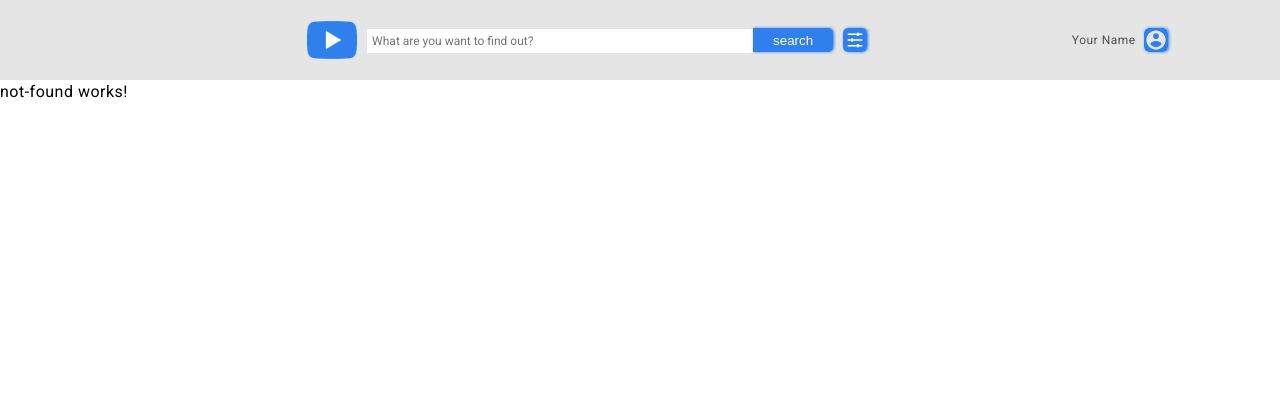
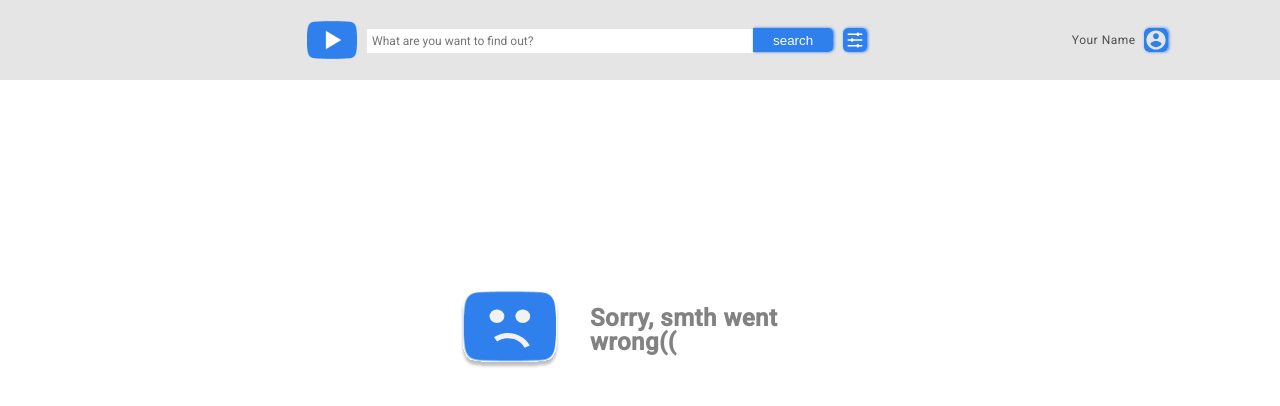
Before and after one commit to totoogg/ANGULAR2024Q3, an Angular app in the folder youtube-client/: page /1 in a window 1280 px wide. Shown: the top 406 px of the page. Built offline with nearby package versions, Linux system fonts and the light colour scheme.

Commit message:
feat: add not found page

```diff
--- a/youtube-client/src/app/app-routing.module.ts
+++ b/youtube-client/src/app/app-routing.module.ts
@@ -1,6 +1,6 @@
 import { NgModule } from '@angular/core';
 import { RouterModule, Routes } from '@angular/router';
-import { NotFoundComponent } from './core/pages/not-found/not-found.component';
+import { NotFoundComponent } from './core/components/not-found/not-found.component';
 
 const routes: Routes = [
   { path: '', redirectTo: 'login', pathMatch: 'full' },
--- a/youtube-client/src/app/app.module.ts
+++ b/youtube-client/src/app/app.module.ts
@@ -5,9 +5,10 @@ import { AppComponent } from './app.component';
 import { HeaderComponent } from './core/components/header/header.component';
 import { SearchResultsComponent } from './youtube/components/search-results/search-results.component';
 import { AppRoutingModule } from './app-routing.module';
+import { NotFoundComponent } from './core/components/not-found/not-found.component';
 
 @NgModule({
-  declarations: [AppComponent],
+  declarations: [AppComponent, NotFoundComponent],
   imports: [
     BrowserModule,
     FormsModule,
--- /dev/null
+++ b/youtube-client/src/app/core/components/not-found/not-found.component.html
@@ -0,0 +1,4 @@
+<div class="not-found">
+  <div class="not-found__icon"></div>
+  <p class="not-found__text">Sorry, smth went wrong((</p>
+</div>
--- /dev/null
+++ b/youtube-client/src/app/core/components/not-found/not-found.component.scss
@@ -0,0 +1,27 @@
+.not-found {
+  width: 100%;
+  max-width: 360px;
+  display: flex;
+  flex-wrap: wrap;
+  justify-content: space-between;
+  align-items: center;
+  position: absolute;
+  left: 50%;
+  top: 330px;
+  transform: translate(-50%, -50%);
+
+  .not-found__icon {
+    width: 100px;
+    height: 100px;
+    background: url(../../../assets/404.svg) center no-repeat;
+    background-size: contain;
+  }
+
+  .not-found__text {
+    color: #828282;
+    font-weight: bold;
+    font-size: 24px;
+    width: 230px;
+    margin-bottom: 0;
+  }
+}
--- a/youtube-client/src/app/core/pages/not-found/not-found.component.ts
+++ b/youtube-client/src/app/core/components/not-found/not-found.component.ts
@@ -2,8 +2,6 @@ import { Component } from '@angular/core';
 
 @Component({
   selector: 'app-not-found',
-  standalone: true,
-  imports: [],
   templateUrl: './not-found.component.html',
   styleUrl: './not-found.component.scss',
 })
--- a/youtube-client/src/app/core/pages/not-found/not-found.component.html
+++ /dev/null
@@ -1 +0,0 @@
-<p>not-found works!</p>
```
Also changed, not shown: youtube-client/src/app/assets/404.svg (added), youtube-client/src/app/core/pages/not-found/not-found.component.scss (deleted), 1 other file (tests, documents, lock files or other folders).
